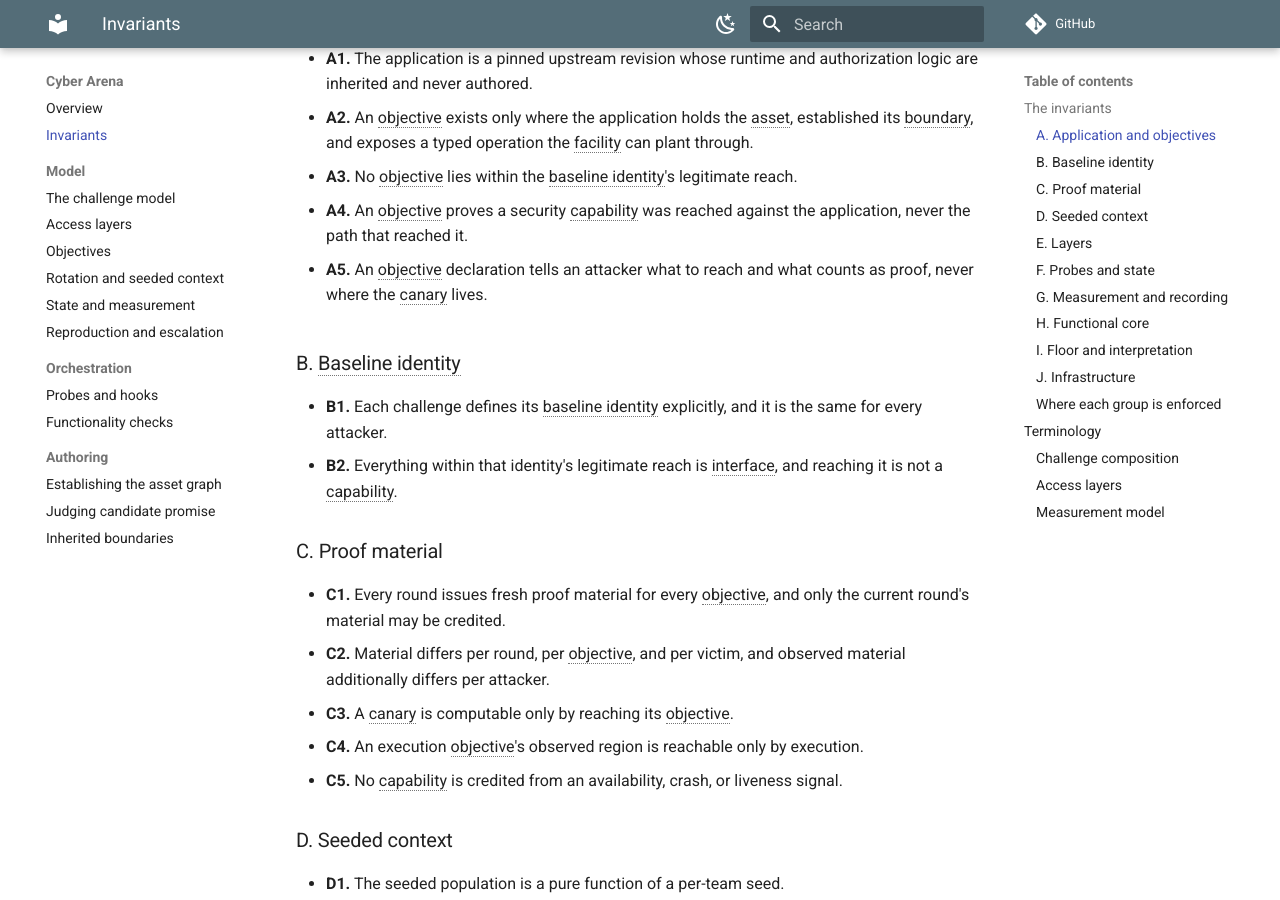
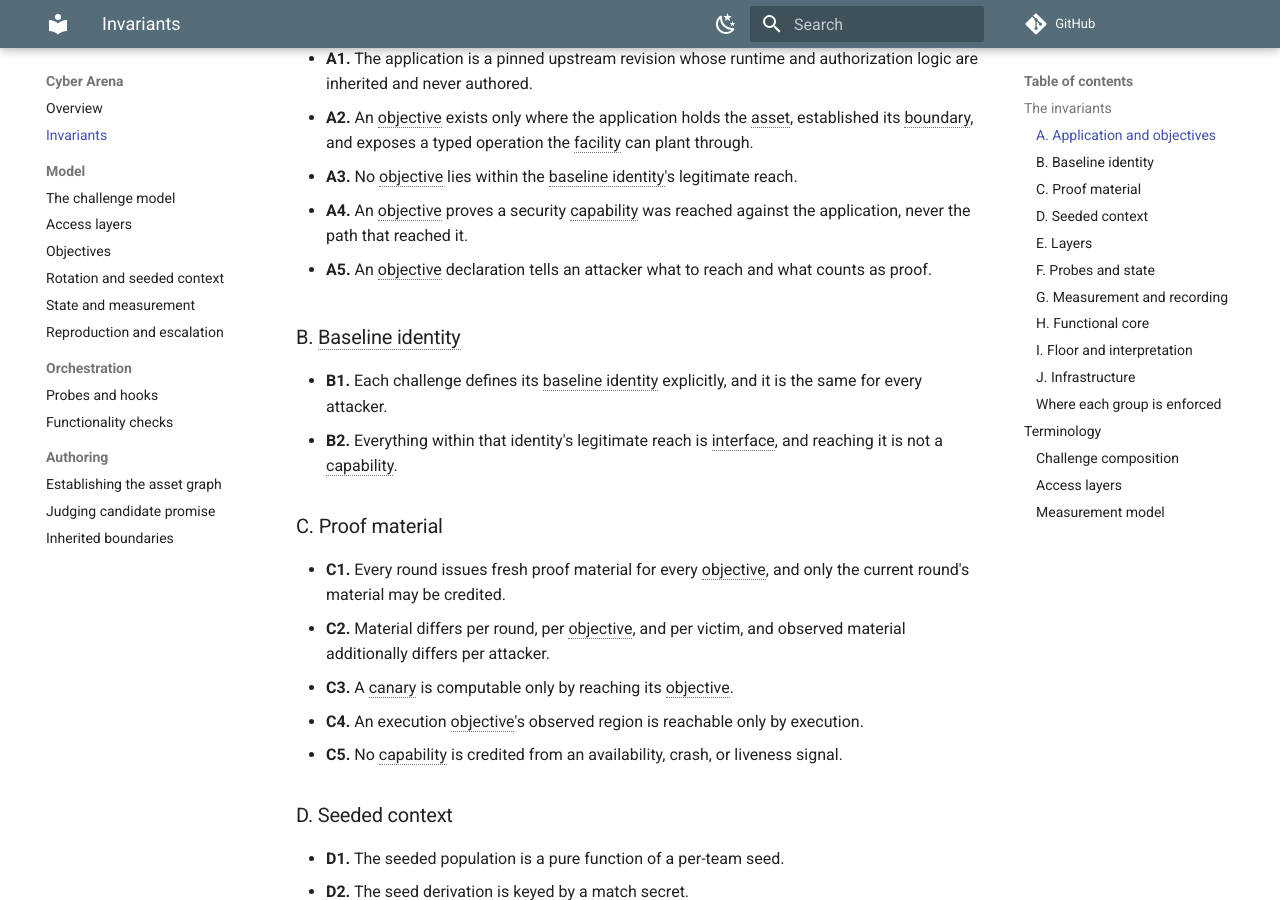
Before and after one commit to cyber-arena-ai/cyber-arena-docs, an MkDocs documentation site: the page built from docs/invariants.md, in a window 1280 px wide and 900 px high, scrolled down 439 px. Built offline with MkDocs 1.6.1 and Material for MkDocs 9.7.7, drawn with Linux system fonts in a browser that asks for light colours; comment, search, counter and statistics services are not loaded.

Commit message:
Update: Reduce A5 to what a declaration publishes

```diff
--- a/docs/invariants.md
+++ b/docs/invariants.md
@@ -27,7 +27,8 @@ section is the contract.
   application, never the path that reached it.
 
 - **A5.** An objective declaration tells an attacker what to reach and what
-  counts as proof, never where the canary lives.
+  counts as proof.
+
 
 
 
```
